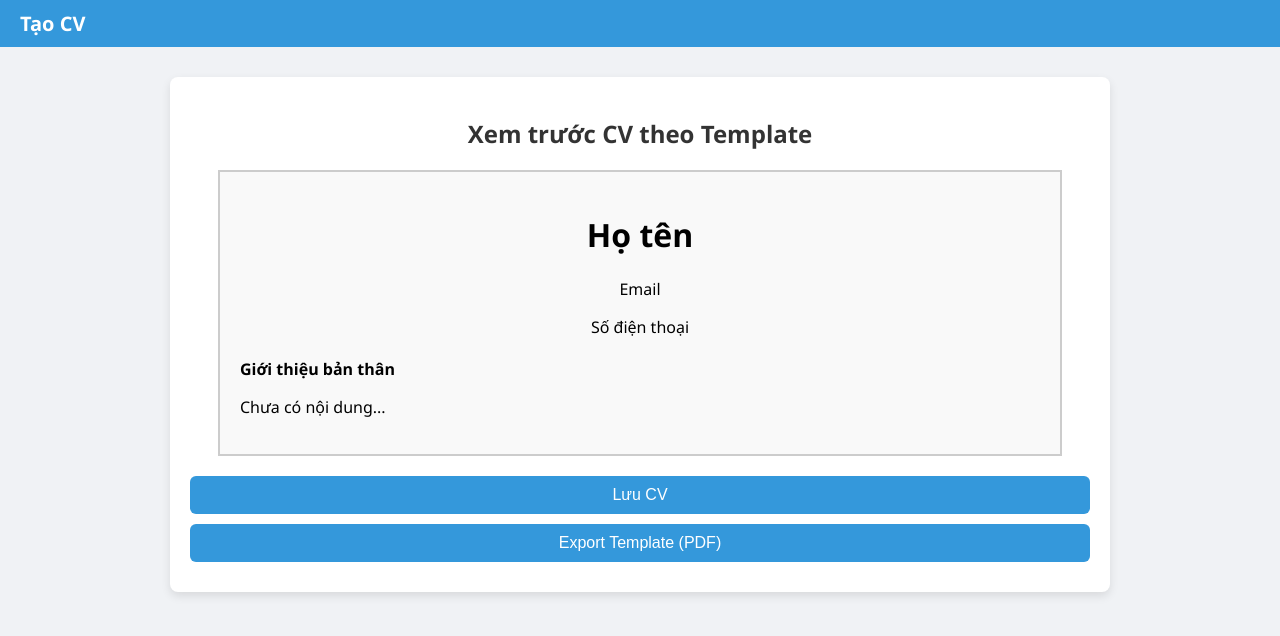
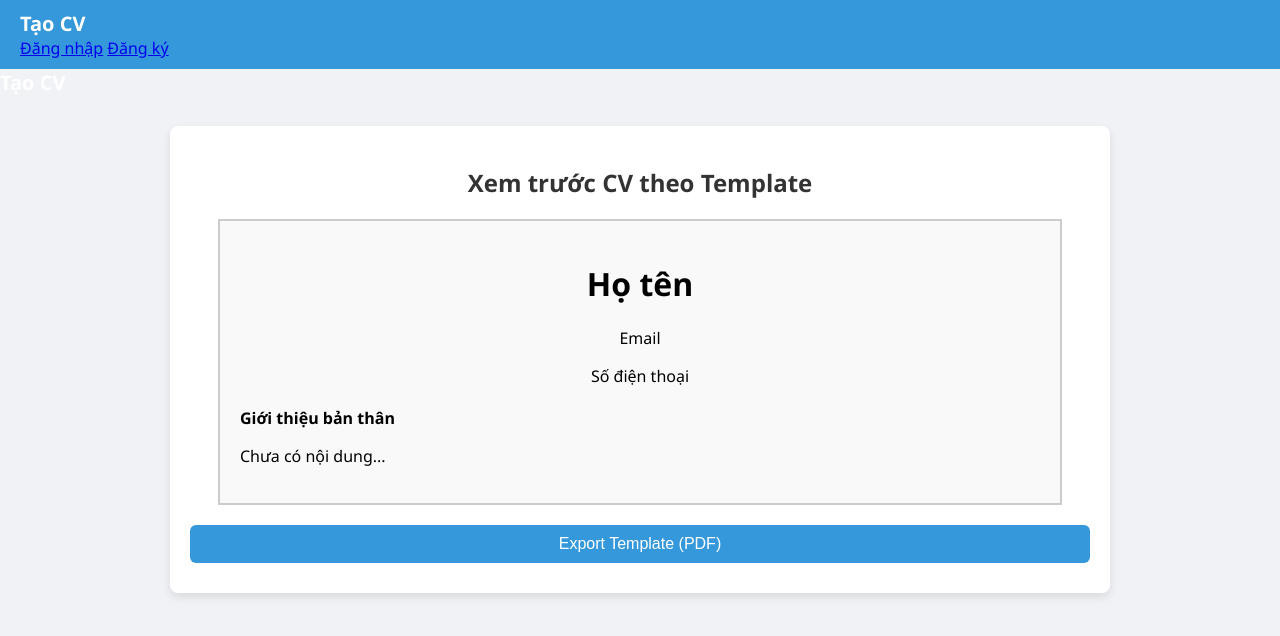
Before and after one commit to lyntpixelz/downloadfreeyourCV, a website: page apply-template.html in a window 1280 px wide. Drawn offline with Linux system fonts and the light colour scheme.

Commit message:
Update apply-template.html

```diff
--- a/apply-template.html
+++ b/apply-template.html
@@ -20,14 +20,29 @@
     .cv-section {
       margin-bottom: 15px;
     }
+    .logo {
+      font-weight: bold;
+      font-size: 20px;
+      color: white;
+      cursor: default;
+      text-decoration: none;
+    }
   </style>
 </head>
 <body id="template-body">
   <header class="navbar">
-    <a href="dashboard.html" class="logo">Tạo CV</a>
+  <span class="logo">Tạo CV</span>
+  <div class="auth-buttons">
+    <a href="login.html">Đăng nhập</a>
+    <a href="register.html">Đăng ký</a>
+  </div>
+</header>
+    <span class="logo">Tạo CV</span>
   </header>
+
   <main class="container">
     <h2>Xem trước CV theo Template</h2>
+
     <div class="cv-preview" id="cv-preview">
       <div class="cv-header">
         <h1 id="cv-fullname">Họ tên</h1>
@@ -39,21 +54,33 @@
         <p>Chưa có nội dung...</p>
       </div>
     </div>
+
     <div style="text-align:center; margin-top: 20px;">
-      <button onclick="saveCV()">Lưu CV</button>
+      <div id="save-btn" hidden>
+        <button onclick="saveCV()">Lưu CV</button>
+      </div>
       <button onclick="exportPDF()">Export Template (PDF)</button>
     </div>
   </main>
+
   <script>
     const info = JSON.parse(localStorage.getItem('userInfo')) || {};
     const templateId = localStorage.getItem('selectedTemplate') || 'template1';
+    const loggedInUser = JSON.parse(localStorage.getItem('loggedInUser'));
+
     document.getElementById('cv-fullname').innerText = info.fullname || 'Họ tên';
     document.getElementById('cv-email').innerText = info.email || 'Email';
     document.getElementById('cv-phone').innerText = info.phone || 'Số điện thoại';
     document.getElementById('template-body').classList.add(templateId);
+
+    if (loggedInUser && loggedInUser.email) {
+      document.getElementById('save-btn').removeAttribute('hidden');
+    }
+
     function saveCV() {
-      alert('CV đã được lưu (chức năng lưu thực hiện sau).');
+      alert('CV đã được lưu (chức năng lưu sẽ triển khai sau).');
     }
+
     function exportPDF() {
       const element = document.getElementById('cv-preview');
       html2pdf().set({
```
